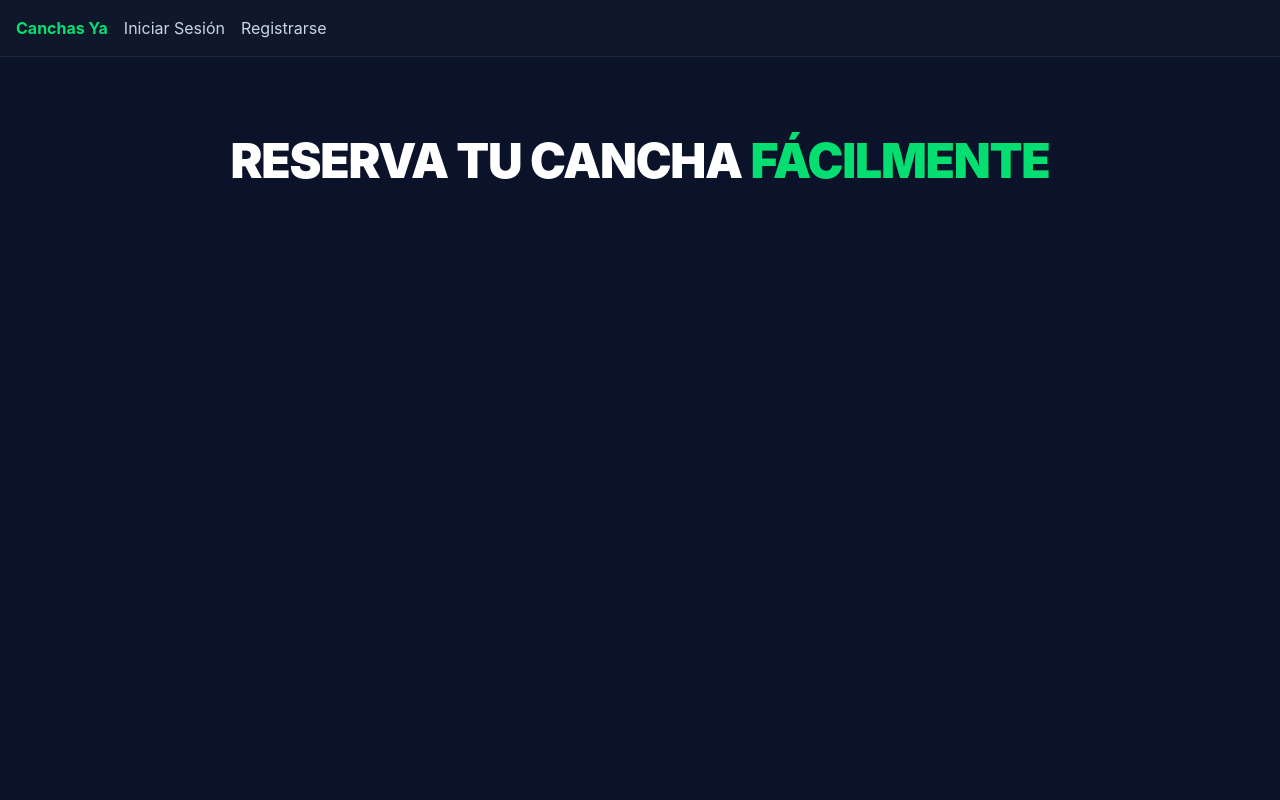
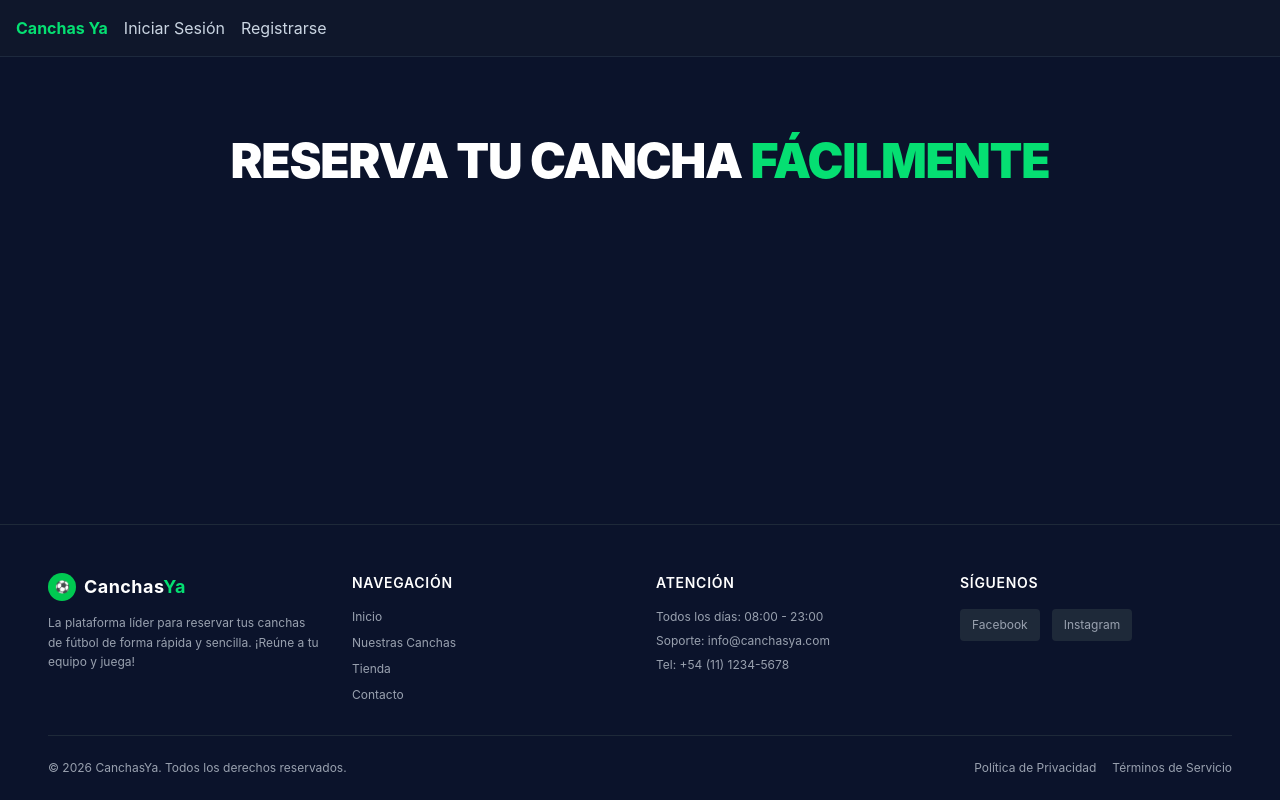
Before and after one commit to Angeln0294/FrontEnd-Alquiler-cancha, a React (Vite) app: page / in a window 1280 px wide. Built offline with nearby package versions, Linux system fonts and the light colour scheme.

Commit message:
optimice layout de app con grow y fije footer al fondo e importe en app.tsx

```diff
--- a/src/App.tsx
+++ b/src/App.tsx
@@ -4,6 +4,8 @@ import Login from "./components/Login";
 import Registro from "./components/Registro";
 import VerificarEmail from "./components/VerificarEmail";
 import PanelAdmin from "./components/PanelAdmin";
+import Footer from "./components/Footer";
+
 
 const NavbarMock = () => (
   <nav className="p-4 bg-slate-900 border-b border-slate-800 text-white flex gap-4">
@@ -24,9 +26,12 @@ const NavbarMock = () => (
 export default function App(): React.JSX.Element {
   return (
     <BrowserRouter>
-      <div className="min-h-screen bg-[#0b132b]">
+      {/* 1. PADRE: Debe tener 'flex flex-col' obligatoriamente para que funcione lo de abajo */}
+      <div className="min-h-screen bg-[#0b132b] flex flex-col">
         <NavbarMock />
 
+        {/* 2. HIJO: Con 'flex-grow' se estira y empuja al Footer al fondo sin advertencias amarillas */}
+        <div className="grow">
           <Routes>
             <Route
               path="/"
@@ -43,12 +48,15 @@ export default function App(): React.JSX.Element {
             />
 
             <Route path="/login" element={<Login />} />
-
             <Route path="/registro" element={<Registro />} />
             <Route path="/verificar-email" element={<VerificarEmail />} />
             <Route path="/admin" element={<PanelAdmin />} />
           </Routes>
         </div>
+
+        {/* 3. El Footer se queda firme abajo de todo */}
+        <Footer />
+      </div>
     </BrowserRouter>
   );
 }
```
Lines whose indentation alone changed are shown as unchanged.
